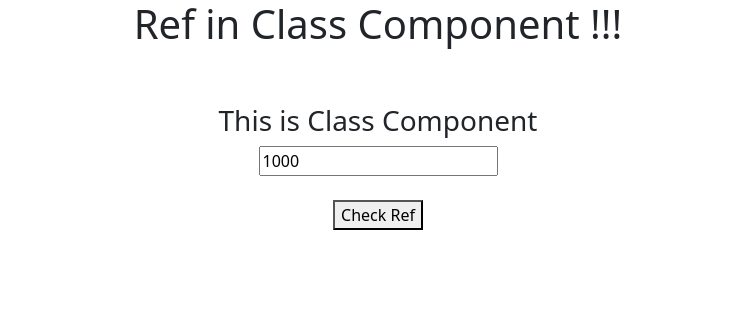
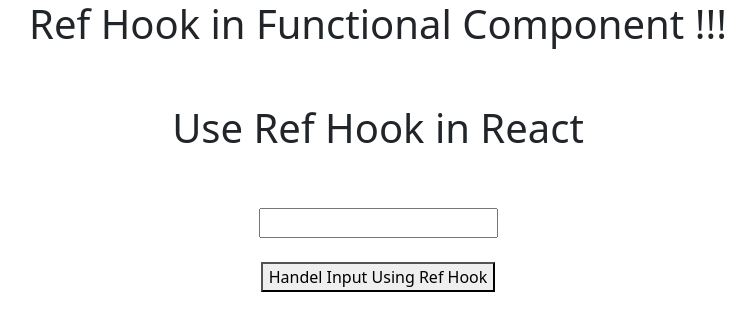
Before and after one commit to h-shaktawat/the-react-app, a React (Create React App) app: page / in a window 1280 px wide. Shown: the top 330 px of the page, without its empty margins (262-1017 px from the left). Built offline with nearby package versions, Linux system fonts and the light colour scheme.

Commit message:
useRef Hook

```diff
--- a/src/App.js
+++ b/src/App.js
@@ -1,14 +1,14 @@
 import './App.css';
-import RefClassComponent from './components/RefClassComponent';
+import UseRefHook from './components/UseRefHook';
 
 function App() {
 
   return (
     <div className="App">
-      <h1>Ref in Class Component !!!</h1>
+      <h1>Ref Hook in Functional Component !!!</h1>
       <br />
       <br />
-      <RefClassComponent />
+      <UseRefHook />
     </div>
   );
 }
--- /dev/null
+++ b/src/components/UseRefHook.js
@@ -0,0 +1,30 @@
+import { useRef } from "react";
+
+function UseRefHook(props) {
+
+    let inputRef = useRef(null);
+
+    function handelInput() {
+        console.log('This is handel input function!!!');
+
+        // manipulate element using ref hook
+        inputRef.current.value = 111;
+        inputRef.current.focus();
+        inputRef.current.style.color = "blue";
+    }
+
+    return (
+        <>
+
+            <h1>Use Ref Hook in React</h1>
+            <br />
+            <br />
+            <input type="text" ref={inputRef} />
+            <br />
+            <br />
+            <button onClick={handelInput}>Handel Input Using Ref Hook</button>
+        </>
+    );
+}
+
+export default UseRefHook;
```
